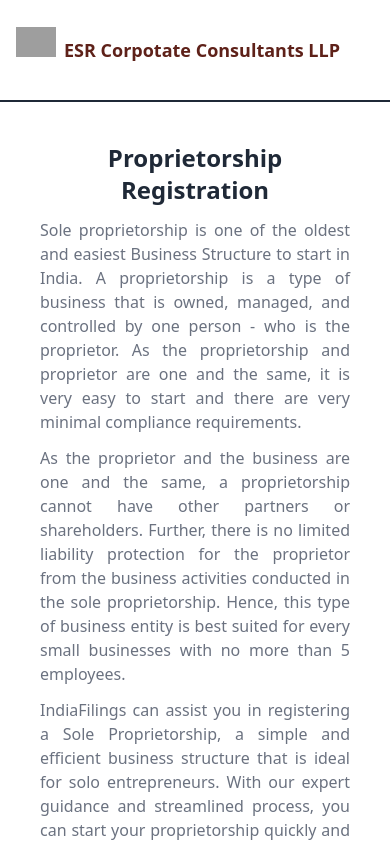
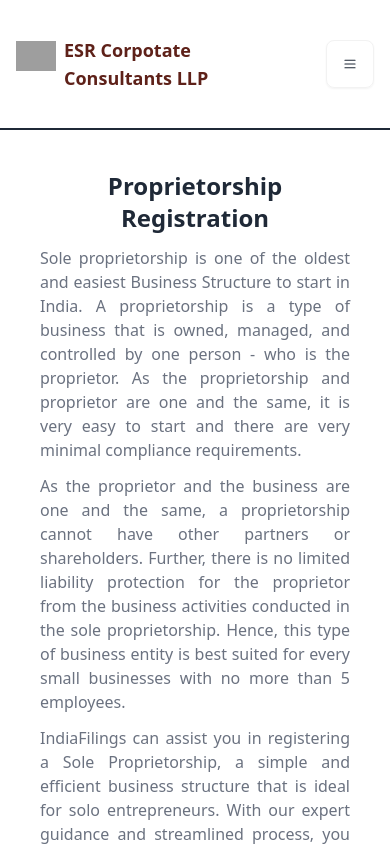
Before and after one commit to Phani385/esrconsultants, a React (Vite) app: page /proprietorship in a window 390 px wide. Shown: the top 846 px of the page. Built offline with nearby package versions, Linux system fonts and the light colour scheme; grey boxes are pictures that could not be loaded; the HTML template or start-up script is replaced by a standard one.

Commit message:
Mobile navbar added

```diff
--- a/package.json
+++ b/package.json
@@ -12,6 +12,7 @@
   "dependencies": {
     "react": "^18.2.0",
     "react-dom": "^18.2.0",
+    "react-icons": "^5.2.0",
     "react-router-dom": "^6.23.0",
     "react-slick": "^0.30.2",
     "slick-carousel": "^1.8.1",
--- a/src/components/NavLink.jsx
+++ b/src/components/NavLink.jsx
@@ -7,10 +7,10 @@ const NavLink = ({ linkDetails }) => {
   return (
     <Link to={linkDetails.route}>
       <li
-        className={`list-none text-black ${
+        className={`list-none text-black btn rounded-md flex justify-center items-center ${
           linkDetails.route === location.pathname
-            ? "bg-primaryColor px-3 py-2 rounded-md text-white"
-            : null
+            ? "bg-primaryColor px-3 py-2 rounded-md text-white hover:bg-primaryColor"
+            : "bg-transparent border-0"
         }`}
       >
         {linkDetails.name}
--- a/src/components/Navbar.jsx
+++ b/src/components/Navbar.jsx
@@ -1,6 +1,8 @@
 import { Link } from "react-router-dom";
 import NavLink from "../components/NavLink";
+import { HiMiniBars3 } from "react-icons/hi2";
 import Dropdown from "./Dropdown";
+import { useState } from "react";
 
 const navLinks = [
   {
@@ -336,7 +338,9 @@ const dropdownLists = [
 ];
 
 const Navbar = () => {
+  const [showMobileDropdown, setShowMobileDropdown] = useState(false);
   return (
+    <>
       <nav className="border-b-2 border-b-primaryColor">
         <div className="lg:px-[5%] xl:px-[10%] mx-auto px-4 flex justify-between items-center gap-10 pb-4">
           <Link to="/">
@@ -355,6 +359,14 @@ const Navbar = () => {
               <NavLink linkDetails={link} key={link.name} />
             ))}
           </ul>
+          <div
+            className="btn lg:hidden bg-transparent mt-4"
+            onClick={() => {
+              setShowMobileDropdown(!showMobileDropdown);
+            }}
+          >
+            <HiMiniBars3 />
+          </div>
         </div>
 
         <div className="hidden lg:block px-[5%] xl:px-[10%] mx-auto py-3 bg-primaryColor">
@@ -368,6 +380,16 @@ const Navbar = () => {
           </ul>
         </div>
       </nav>
+      {showMobileDropdown && (
+        <div className="lg:hidden">
+          <ul className="flex flex-col m-2 gap-y-2">
+            {navLinks.map((link) => (
+              <NavLink linkDetails={link} key={link.name} />
+            ))}
+          </ul>
+        </div>
+      )}
+    </>
   );
 };
 
```
Also changed, not shown: 1 other file (tests, documents, lock files or other folders). Lines whose indentation alone changed are shown as unchanged.
